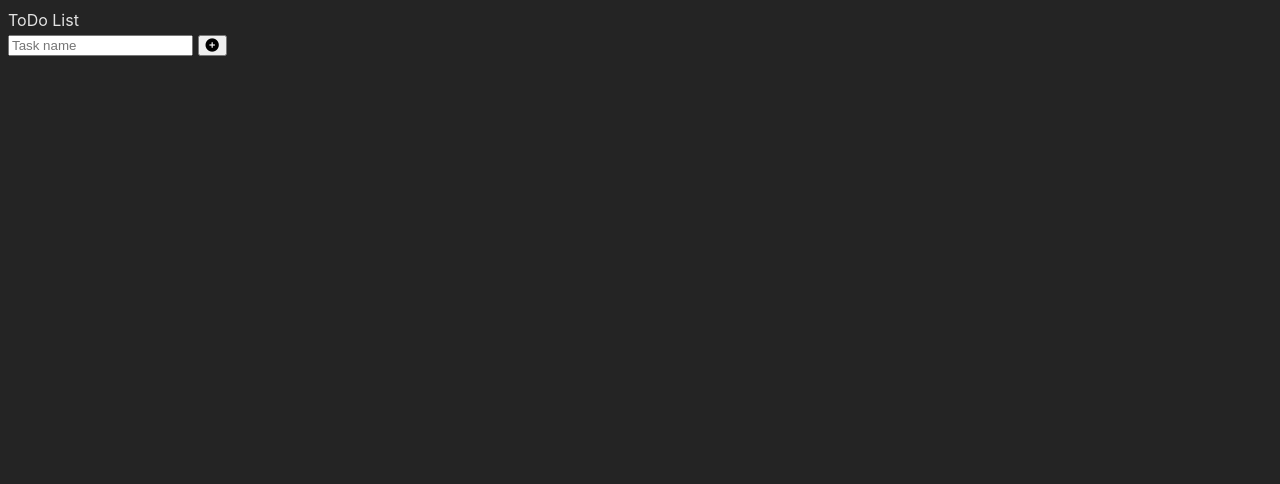
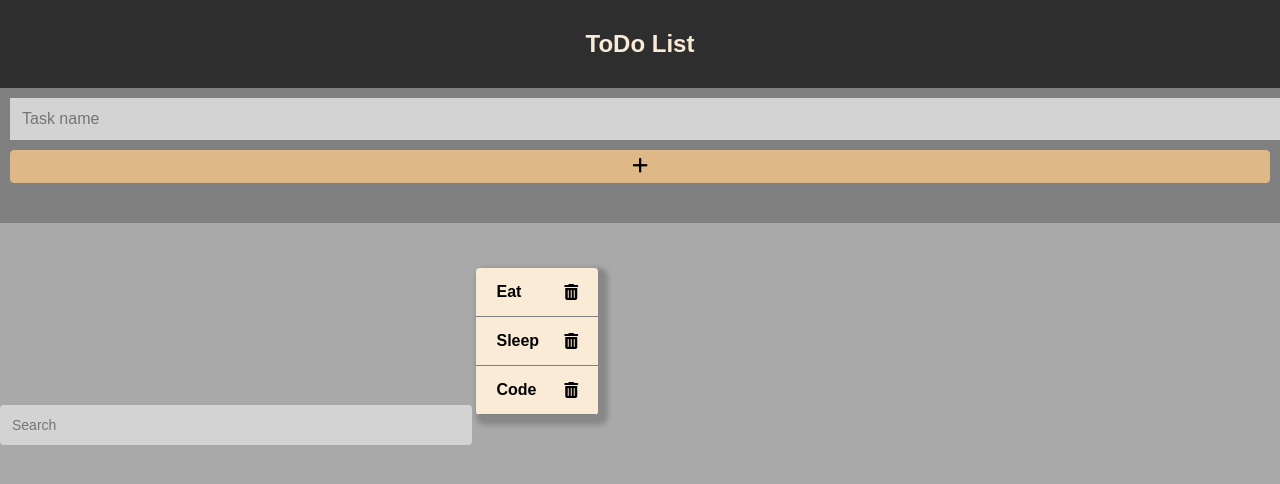
Before and after one commit to Ruben-Alvarez-Dev/project_todo, a website built with Vite: page index.html in a window 1280 px wide. Built offline with nearby package versions, Linux system fonts and the light colour scheme.

Commit message:
almost css done

```diff
--- a/index.html
+++ b/index.html
@@ -16,16 +16,31 @@
   </head>
   <body>
     <div class="container">
-      <div class="header">ToDo List</div>
+      <div class="header">
+        <h2>ToDo List</h2>
+      </div>
       <form id="form-create" class="form">
-        <input
+        <div class="form-control">
+          <input
           type="text"
           id="create"
           class="form-control"
           placeholder="Task name"
         />
-        <button><i class="fa-solid fa-circle-plus"></i></button>
+         <button><i class="fa-solid fa-plus"></i></button>
+        </div>
+
     </div>
+    <section>
+      <form action="">
+        <input type="text" id="search" placeholder="Search">
+      </form>
+      <ul id="todo-list" class="list-group">
+        <li><strong>Eat</strong>  <i class="fa-solid fa-trash-can delete"></i></li>
+        <li><strong>Sleep</strong>  <i class="fa-solid fa-trash-can delete"></i></li>
+        <li><strong>Code</strong>  <i class="fa-solid fa-trash-can delete"></i></li>
+      </ul>
+    </section>
 
     </form>
   </body>
--- a/style.css
+++ b/style.css
@@ -1,14 +1,91 @@
-:root {
-  font-family: Inter, system-ui, Avenir, Helvetica, Arial, sans-serif;
-  line-height: 1.5;
-  font-weight: 400;
+body {
+  background-color: darkgrey;
+  font-family: Arial, Helvetica, sans-serif;
+  font-size: 1rem;
+  display: inline;
+  align-items: center;
+  justify-content: center;
+  margin: 0;
+  padding: 0;
+  box-sizing: border-box;
+}
+.container {
+  background-color: rgb(46, 46, 46);
+  color: antiquewhite;
 
-  color-scheme: light dark;
-  color: rgba(255, 255, 255, 0.87);
-  background-color: #242424;
+  overflow-x: hidden;
+  max-width: 100%;
+}
+.header {
+  text-align: center;
+  padding: 10px 10px;
+}
+.form {
+  background-color: grey;
+  padding: 10px 10px;
+}
+.form-control {
+  margin-bottom: 10px;
+  padding-bottom: 20px;
+  position: relative;
+}
+.form-control input {
+  border: none;
+  background-color: lightgray;
+  display: block;
+  font-family: inherit;
+  font-size: 16px;
+  padding: 12px;
+  width: 100%;
+}
+.form-control,
+input:focus {
+  outline: none;
+}
+.form button {
+  background-color: burlywood;
+  border: 1px solid burlywood;
+  border-radius: 4px;
+  display: block;
+  width: 100%;
+  padding: 5px;
+  font-size: 18px;
+}
+section {
+  margin-top: 30px;
+}
+#search {
+  border: none;
+  border-radius: 4px;
+  background-color: lightgray;
+  color: rgb(46, 46, 46);
+  font-family: inherit;
+  font-size: 14px;
+  padding: 12px;
+  width: 35%;
+}
 
-  font-synthesis: none;
-  text-rendering: optimizeLegibility;
-  -webkit-font-smoothing: antialiased;
-  -moz-osx-font-smoothing: grayscale;
+#search:focus {
+  outline: none;
 }
+.list-group {
+  border-radius: 4px;
+  display: inline-block;
+  margin: 15px 0;
+  overflow: hidden;
+  padding: 0;
+  box-shadow: 5px 5px 5px 5px rgba(0, 0, 0, 0.2);
+}
+.list-group li {
+  background-color: antiquewhite;
+  border-bottom: 1px solid grey;
+  font-size: inherit;
+  padding: 15px 20px;
+  display: flex;
+  justify-content: space-between;
+  align-items: center;
+  gap: 25px;
+}
+.delete {
+  cursor: pointer;
+}
```
